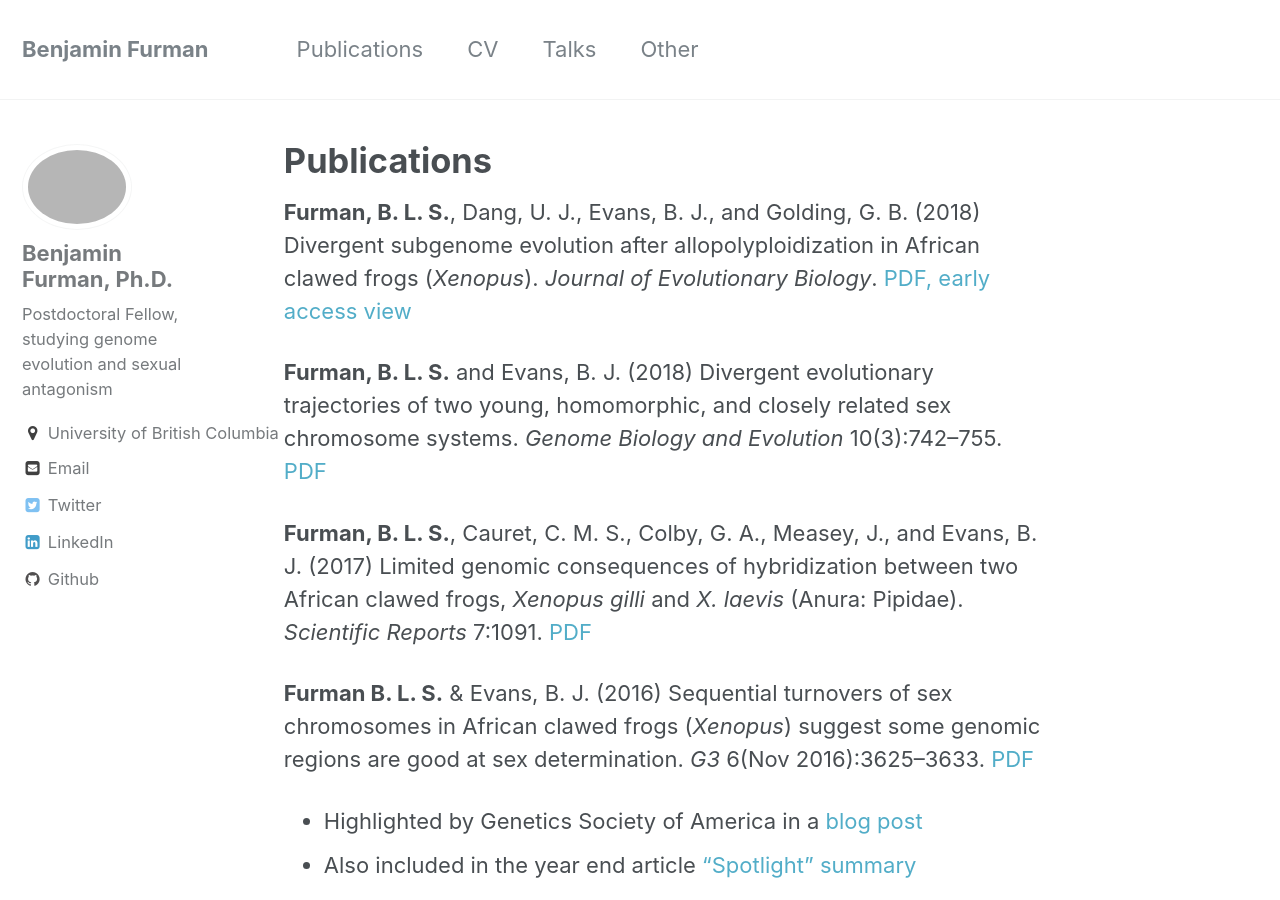
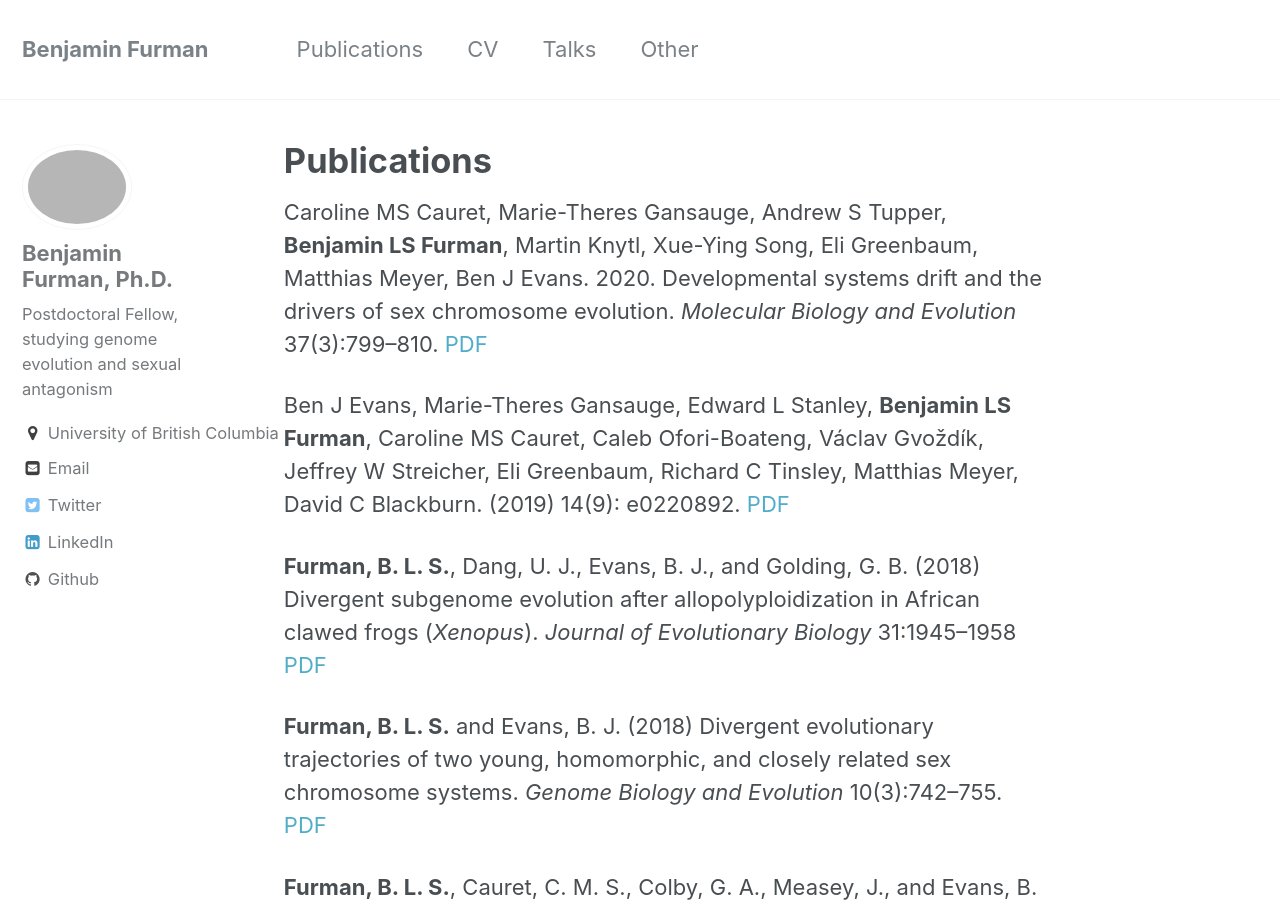
Before and after one commit to benjaminfurman/benjaminfurman.github.io, a Jekyll site: the page built from _pages/publications.md, in a window 1280 px wide and 900 px high. Built offline with Jekyll 4.4.1, drawn with Linux system fonts in a browser that asks for light colours.

Commit message:
new papers

```diff
--- a/_pages/publications.md
+++ b/_pages/publications.md
@@ -3,9 +3,11 @@ title: Publications
 layout: single
 ---
 
+Caroline MS Cauret, Marie-Theres Gansauge, Andrew S Tupper, **Benjamin LS Furman**, Martin Knytl, Xue-Ying Song, Eli Greenbaum, Matthias Meyer, Ben J Evans. 2020. Developmental systems drift and the drivers of sex chromosome evolution. *Molecular Biology and Evolution* 37(3):799--810. [PDF](/assets/papers/Cauret_etal_MBE_2020.pdf)
 
+Ben J Evans, Marie-Theres Gansauge, Edward L Stanley, **Benjamin LS Furman**, Caroline MS Cauret, Caleb Ofori-Boateng, Václav Gvoždík, Jeffrey W Streicher, Eli Greenbaum, Richard C Tinsley, Matthias Meyer, David C Blackburn. (2019) 14(9): e0220892. [PDF](/assets/papers/2019_PLoSOne_Fraseri_Evans_etal.pdf)
 
-**Furman, B. L. S.**, Dang, U. J., Evans, B. J., and Golding, G. B. (2018) Divergent subgenome evolution after allopolyploidization in African clawed frogs (*Xenopus*). *Journal of Evolutionary Biology*. [PDF, early access view](/assets/papers/JEB-earlyAccept.pdf)
+**Furman, B. L. S.**, Dang, U. J., Evans, B. J., and Golding, G. B. (2018) Divergent subgenome evolution after allopolyploidization in African clawed frogs (*Xenopus*). *Journal of Evolutionary Biology* 31:1945--1958 [PDF](/assets/papers/2018_JEB_DuplicateGene_Evol.pdf)
 
 **Furman, B. L. S.** and Evans, B. J. (2018) Divergent evolutionary trajectories of two young, homomorphic, and closely related sex chromosome systems. *Genome Biology and Evolution* 10(3):742--755. [PDF](/assets/papers/Furman_Evans_GBE2018-All.pdf)
 
```
Also changed, not shown: 3 other files.
